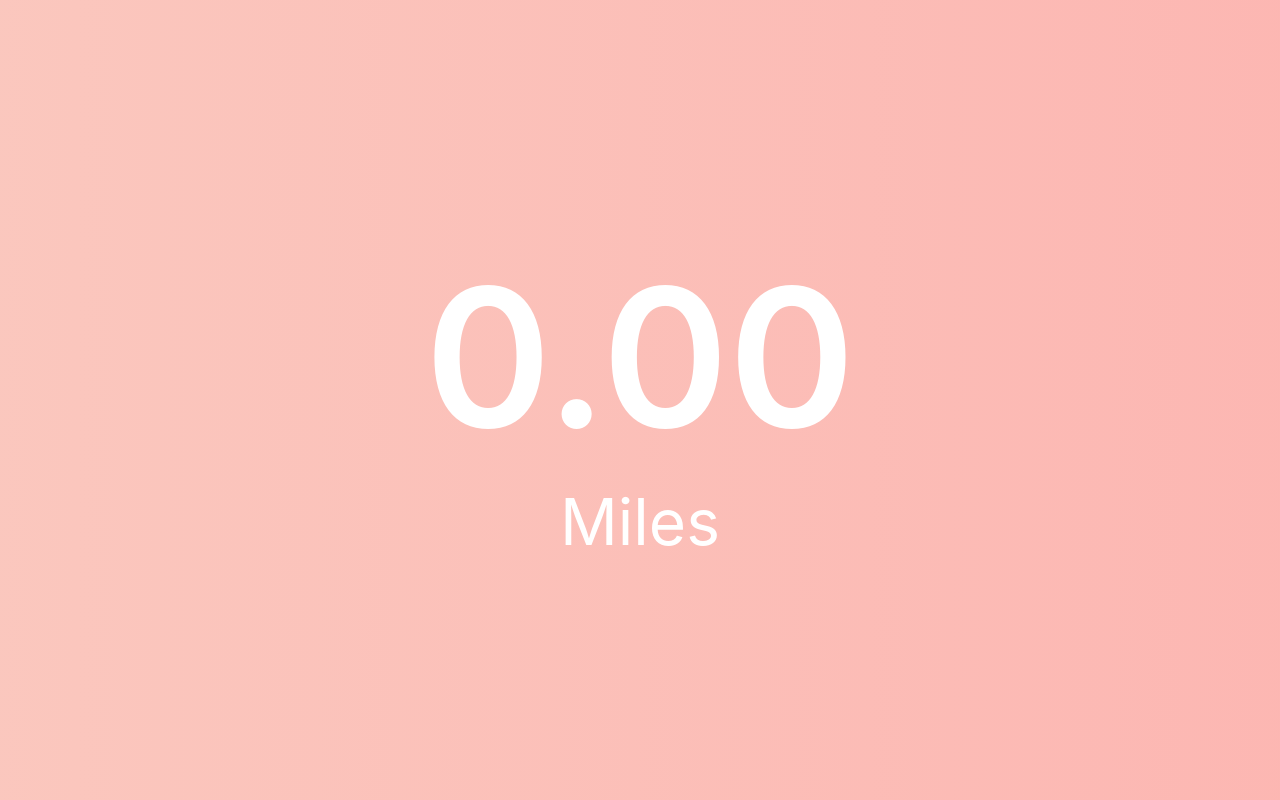
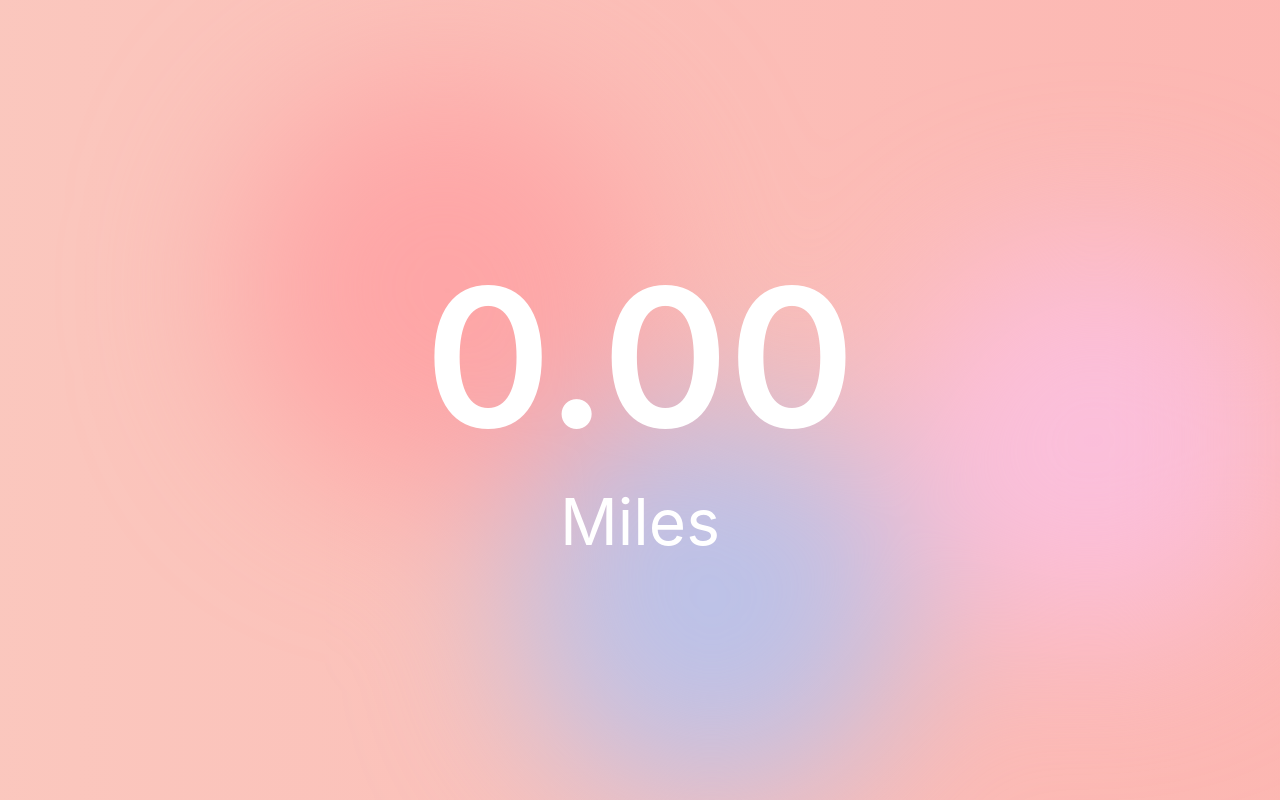
Before and after one commit to ItsRezaOk/IOSDistanceTracker, a plain HTML site: page index.html in a window 1280 px wide. Drawn offline with Linux system fonts and the light colour scheme.

Commit message:
blob gradient fluidity

```diff
--- a/index.html
+++ b/index.html
@@ -8,6 +8,11 @@
   <link rel="stylesheet" href="style.css"> <!-- If you split CSS -->
 </head>
 <body>
+    <div id="blobs-container">
+        <div class="blob" id="blob1"></div>
+        <div class="blob" id="blob2"></div>
+        <div class="blob" id="blob3"></div>
+      </div>
 
 <div>
   <div id="distance">0.00</div>
--- a/style.css
+++ b/style.css
@@ -49,3 +49,46 @@ body {
     50%  { background-position: 100% 50%; }
     100% { background-position: 0% 50%; }
   }
+
+  #blobs-container {
+    position: absolute;
+    top: 0; left: 0;
+    width: 100vw;
+    height: 100vh;
+    overflow: hidden;
+    z-index: -1; /* behind the text */
+    filter: blur(80px);
+  }
+
+  .blob {
+    position: absolute;
+    width: 400px;
+    height: 400px;
+    border-radius: 50%;
+    opacity: 0.7;
+    animation: moveBlobs 30s infinite ease-in-out alternate;
+  }
+
+  #blob1 {
+    background: #ff9a9e;
+    top: 10%; left: 20%;
+    animation-delay: 0s;
+  }
+
+  #blob2 {
+    background: #a1c4fd;
+    top: 50%; left: 40%;
+    animation-delay: 10s;
+  }
+
+  #blob3 {
+    background: #fbc2eb;
+    top: 30%; left: 70%;
+    animation-delay: 20s;
+  }
+
+  @keyframes moveBlobs {
+    0%   { transform: scale(1) translate(0, 0); }
+    50%  { transform: scale(1.2) translate(-50px, 30px); }
+    100% { transform: scale(1) translate(20px, -40px); }
+  }
```
